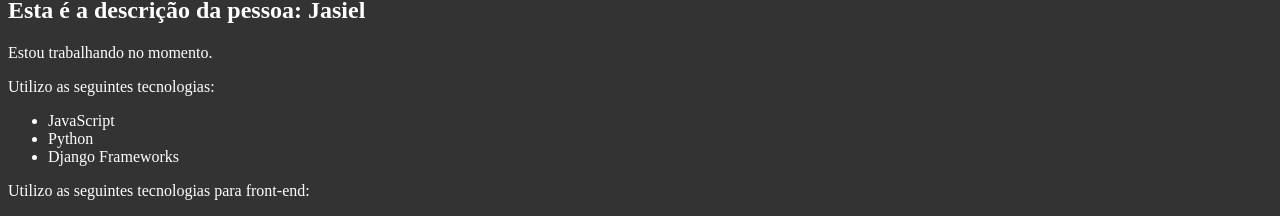
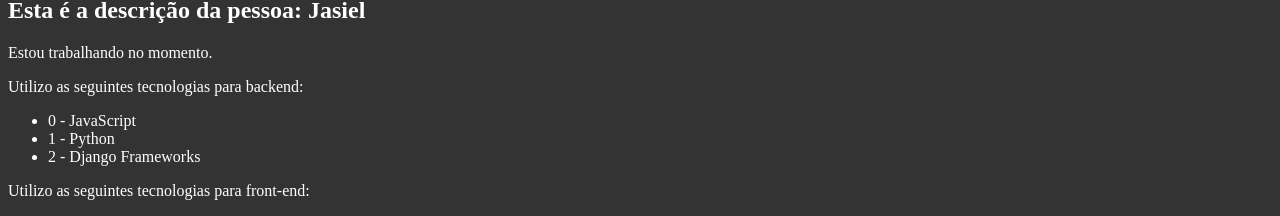
Before and after one commit to jasielserra/Projeto-Vue, a Vue app: page / in a window 1280 px wide. Shown: the part 249-465 px from the top of the page. Built offline with nearby package versions, Linux system fonts and the light colour scheme.

Commit message:
Utilizando o Index

```diff
--- a/src/components/Info.vue
+++ b/src/components/Info.vue
@@ -2,10 +2,10 @@
   <div>
     <p v-if="esta_trabalhando">Estou trabalhando no momento.</p>
     <p v-else>Estou em busca de novas oportunidades!</p>
-    <p>Utilizo as seguintes tecnologias:</p>
+    <p>Utilizo as seguintes tecnologias para backend:</p>
     <ul>
       <li v-for="(technology, index) in backend_technologies" v-bind:key="index">
-        {{ technology }}
+        {{index}} - {{ technology }}
       </li>
     </ul>
     <p>Utilizo as seguintes tecnologias para front-end:</p>
```
